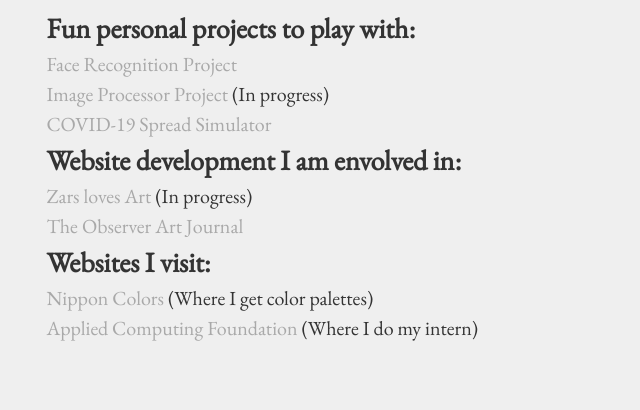
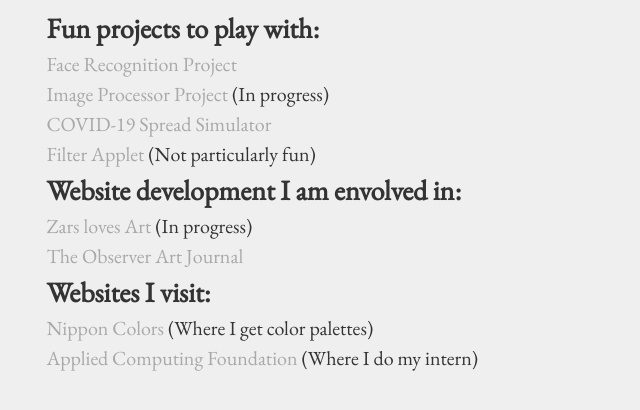
Before and after one commit to zorazrr/zorazrr.github.io, a plain HTML site: page index.html in a window 1280 px wide. Shown: the part 236-646 px from the top of the page, without its empty margins (0-640 px from the left). Drawn offline with nearby package versions, Linux system fonts and the light colour scheme; a web font is replaced by a local one.

Commit message:
Update index.html

```diff
--- a/index.html
+++ b/index.html
@@ -6,6 +6,7 @@
 	    <link href="https://fonts.googleapis.com/css?family=EB+Garamond&display=swap" rel="stylesheet">
 	    <link href="https://fonts.googleapis.com/css?family=Fredericka+the+Great&display=swap" rel="stylesheet">
 		<meta name="viewport" content="width=device-width, initial-scale=0.6">
+		<link rel ="icon" href = "https://lh3.googleusercontent.com/proxy/V9-HyeBDwWUwSRMO0s_kQDpdqmUrz9Foi4IO-08-8EDEYByirgG-LPBST9ep6-7d_DilL32yLX4PvWivAnITbIdgHGladnJLAoyOlIf4DpmvcaU_ql28LPsQ3lCP3wCkl5ZF3y3TjH6SS9zLeUXQCe70n_s3y8cFndhl-4jgWqRoSOxmGVFShw">
 	</head>
 	<body>
 	    <h1>Zz Web Space</h1>
@@ -13,10 +14,11 @@
 		<br>Gunn'2021
 	    <h3>--</h3>
 	    <div class = "project">
-	    	<h2>Fun personal projects to play with:</h2>
+	    	<h2>Fun projects to play with:</h2>
 	    	<dt><a class = "main" href = "https://zora.wisen.space/face.html">Face Recognition Project </a></dt>
 	    	<dt><a class = "main" href = "https://zora.wisen.space/img.html">Image Processor Project </a>(In progress)</dt>
 	    	<dt><a class = "main" href = "https://zora.wisen.space/corona.html">COVID-19 Spread Simulator </a></dt>
+		<dt><a class = "main" href = "https://zora.wisen.space/filter.html">Filter Applet </a>(Not particularly fun)<dt>
 	    	<h2>Website development I am envolved in:</h2>
 	    	<dt><a class = "main" href = "https://www.zarsloves.art/">Zars loves Art </a> (In progress)</dt>
 	    	<dt><a class = "main" href = "www.theobserverart.com">The Observer Art Journal </a></dt>
```
